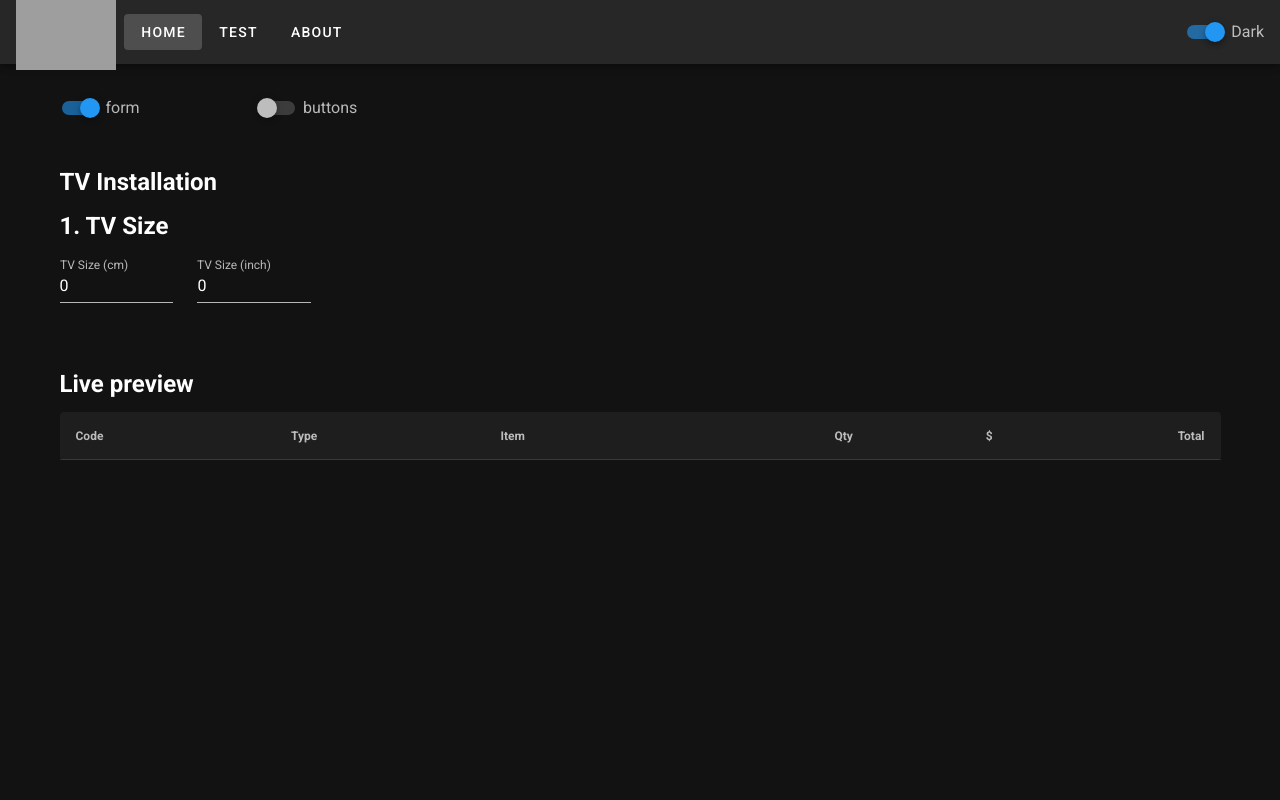
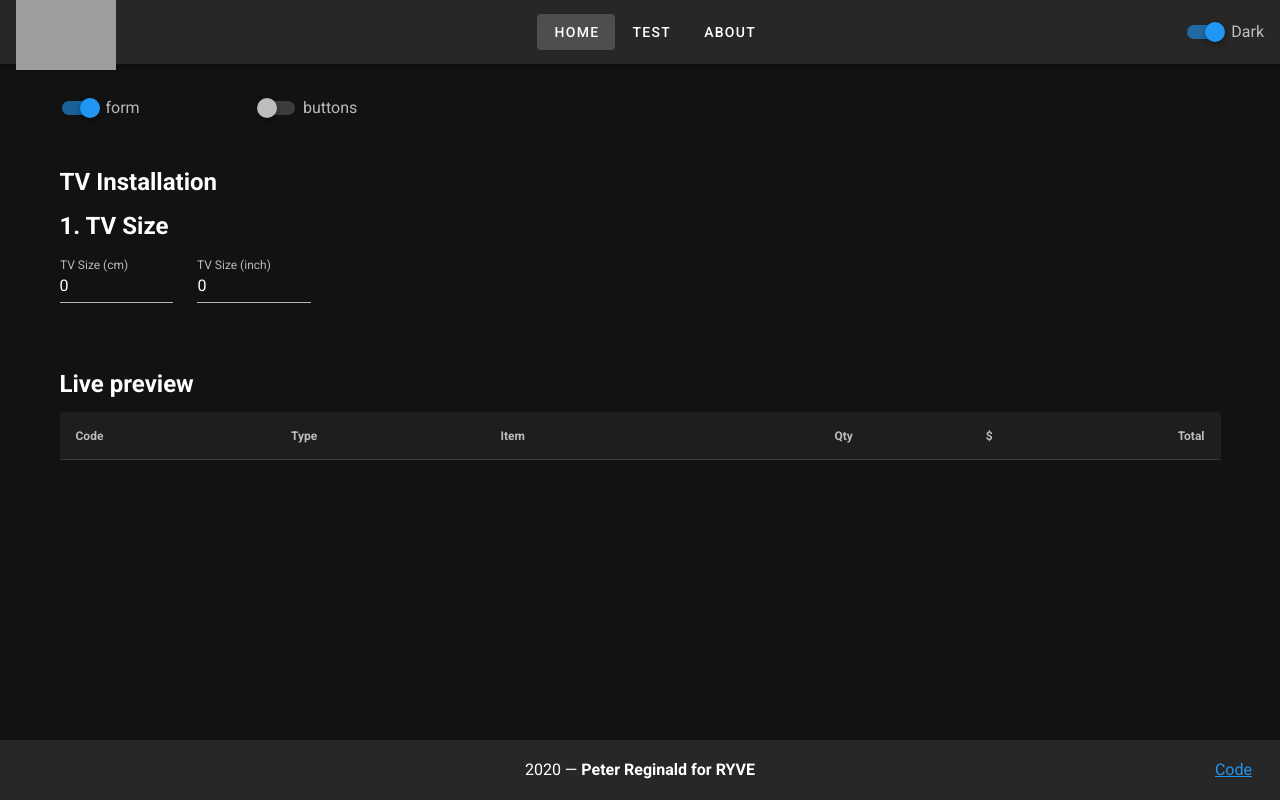
Before and after one commit to preginald/ryve, a Vue app: page / in a window 1280 px wide. Built offline with nearby package versions, Linux system fonts and the light colour scheme; grey boxes are pictures that could not be loaded.

Commit message:
add footer

```diff
--- a/src/App.vue
+++ b/src/App.vue
@@ -9,6 +9,7 @@
         transition="scale-transition"
         width="100"
       />
+      <v-spacer></v-spacer>
       <v-btn text to="/">Home</v-btn>
       <v-btn text to="/test">Test</v-btn>
       <v-btn text to="/about">About</v-btn>
@@ -23,6 +24,16 @@
     <v-main>
       <router-view></router-view>
     </v-main>
+    <v-footer>
+      <v-col class="text-right" cols="2"> </v-col>
+      <v-col class="text-center" cols="8">
+        {{ new Date().getFullYear() }} —
+        <strong>Peter Reginald for RYVE</strong>
+      </v-col>
+      <v-col class="text-right" cols="2">
+        <a href="https://github.com/preginald/ryve">Code</a>
+      </v-col>
+    </v-footer>
   </v-app>
 </template>
 
```
